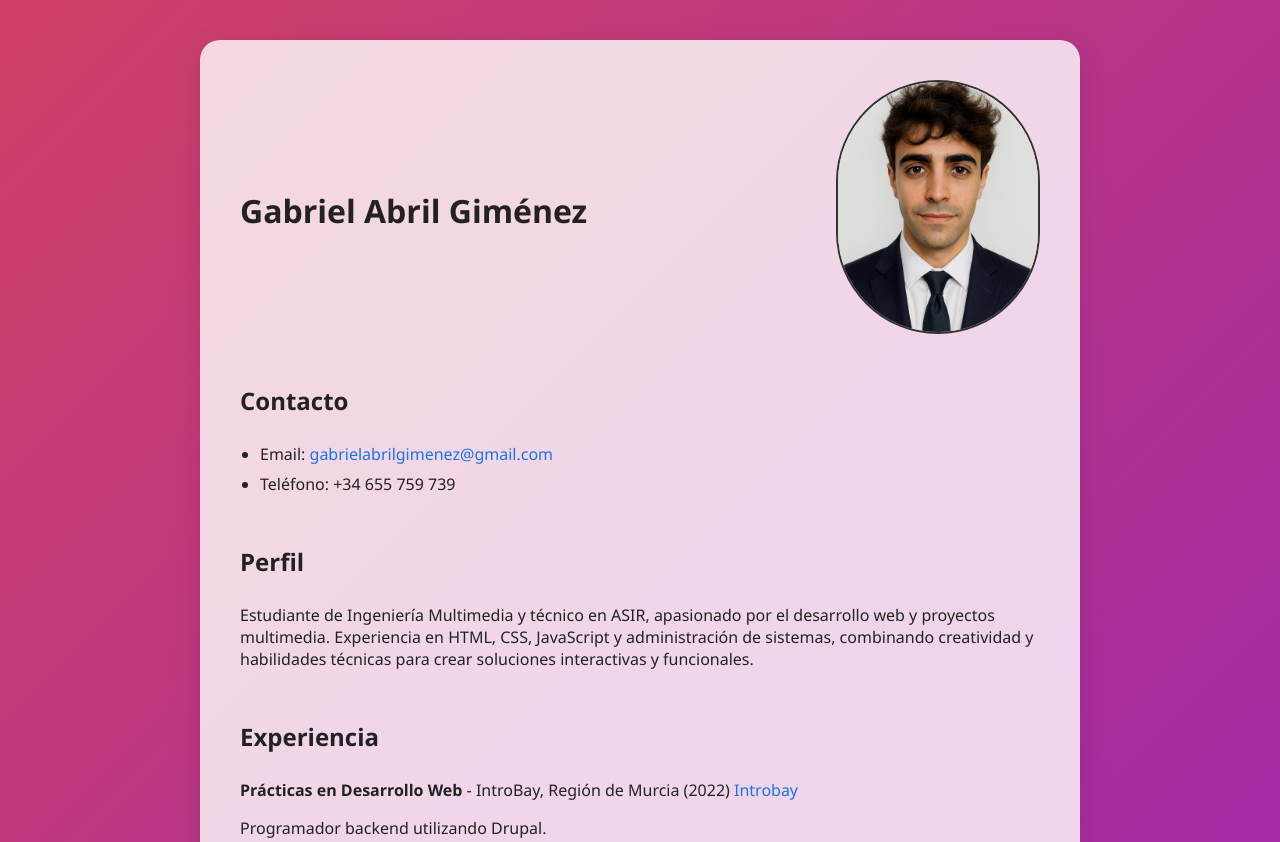
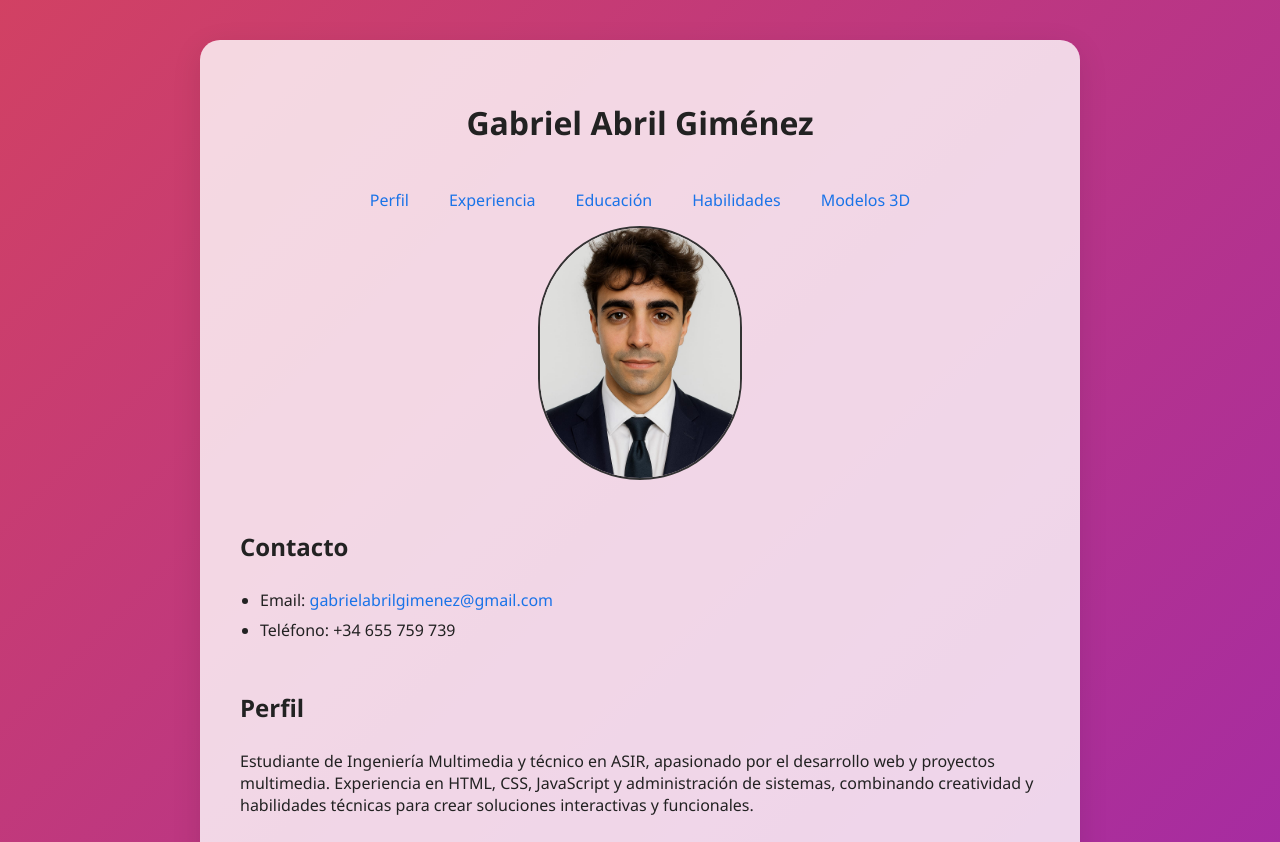
Before and after one commit to Gabrielabrilgimenez/cv, a plain HTML site: page index.html in a window 1280 px wide. Shown: the top 842 px of the page. Drawn offline with nearby package versions, Linux system fonts and the light colour scheme.

Commit message:
Update index.html

```diff
--- a/index.html
+++ b/index.html
@@ -22,9 +22,9 @@
       animation: gradientBG 15s ease infinite;
       opacity: 0;
       animation: fadeIn 1.5s ease forwards, gradientBG 15s ease infinite;
+      scroll-behavior: smooth;
     }
 
-    /* Animaciones */
     @keyframes gradientBG {
       0% {background-position: 0% 50%;}
       50% {background-position: 100% 50%;}
@@ -79,6 +79,31 @@
     }
 
     /* ===========================
+       MENU DE NAVEGACION
+    =========================== */
+    .menu-cv {
+      margin-top: 15px;
+      display: flex;
+      gap: 20px;
+      flex-wrap: wrap;
+      justify-content: center;
+    }
+
+    .menu-cv a {
+      text-decoration: none;
+      color: #1a73e8;
+      font-weight: 500;
+      padding: 5px 10px;
+      border-radius: 5px;
+      transition: background 0.3s, color 0.3s;
+    }
+
+    .menu-cv a:hover {
+      background: #1a73e8;
+      color: white;
+    }
+
+    /* ===========================
        SECCIONES Y LISTAS
     =========================== */
     section {
@@ -108,9 +133,9 @@
     =========================== */
     .header {
       display: flex;
+      flex-direction: column;
       align-items: center;
-      justify-content: space-between;
-      gap: 20px;
+      gap: 10px;
       margin-bottom: 30px;
     }
 
@@ -169,23 +194,31 @@
       }
 
       .header {
-        flex-direction: column;
         align-items: center;
       }
     }
-
   </style>
 </head>
 <body>
   <div class="container">
     <div class="header">
       <h1>Gabriel Abril Giménez</h1>
+
+      <!-- MENU -->
+      <nav class="menu-cv">
+        <a href="#perfil">Perfil</a>
+        <a href="#experiencia">Experiencia</a>
+        <a href="#educacion">Educación</a>
+        <a href="#habilidades">Habilidades</a>
+        <a href="#modelos3d">Modelos 3D</a>
+      </nav>
+
       <div class="oval-image">
         <img src="fotocv.jpg" alt="Mi cara">
       </div>
     </div>
 
-    <section>
+    <section id="contacto">
       <h2>Contacto</h2>
       <ul>
         <li>Email: <a href="mailto:gabrielabrilgimenez@gmail.com">gabrielabrilgimenez@gmail.com</a></li>
@@ -193,18 +226,18 @@
       </ul>
     </section>
 
-    <section>
+    <section id="perfil">
       <h2>Perfil</h2>
       <p>Estudiante de Ingeniería Multimedia y técnico en ASIR, apasionado por el desarrollo web y proyectos multimedia. Experiencia en HTML, CSS, JavaScript y administración de sistemas, combinando creatividad y habilidades técnicas para crear soluciones interactivas y funcionales.</p>
     </section>
 
-    <section>
+    <section id="experiencia">
       <h2>Experiencia</h2>
       <p><strong>Prácticas en Desarrollo Web</strong> - IntroBay, Región de Murcia (2022) <a href="https://introbay.com">Introbay</a></p>
       Programador backend utilizando Drupal.
     </section>
 
-    <section>
+    <section id="educacion">
       <h2>Educación</h2>
       <ul>
         <li>Grado en Ingeniería Multimedia - Universidad de Alicante (2022-2026) - Actualmente 3er año</li>
@@ -212,7 +245,7 @@
       </ul>
     </section>
 
-    <section>
+    <section id="habilidades">
       <h2>Habilidades</h2>
       <ul>
         <li>HTML5, CSS, JavaScript, PHP, C#</li>
@@ -224,8 +257,8 @@
       </ul>
     </section>
 
-    <!-- Sección con modelo 3D LEGO -->
-    <div class="model-3d">
+    <!-- Sección con modelos 3D -->
+    <div class="model-3d" id="modelos3d">
       <h2>Modelos 3D Interactivos</h2>
       <div class="grid-models">
         <model-viewer src="lego.glb" alt="Modelo 3D"
```
